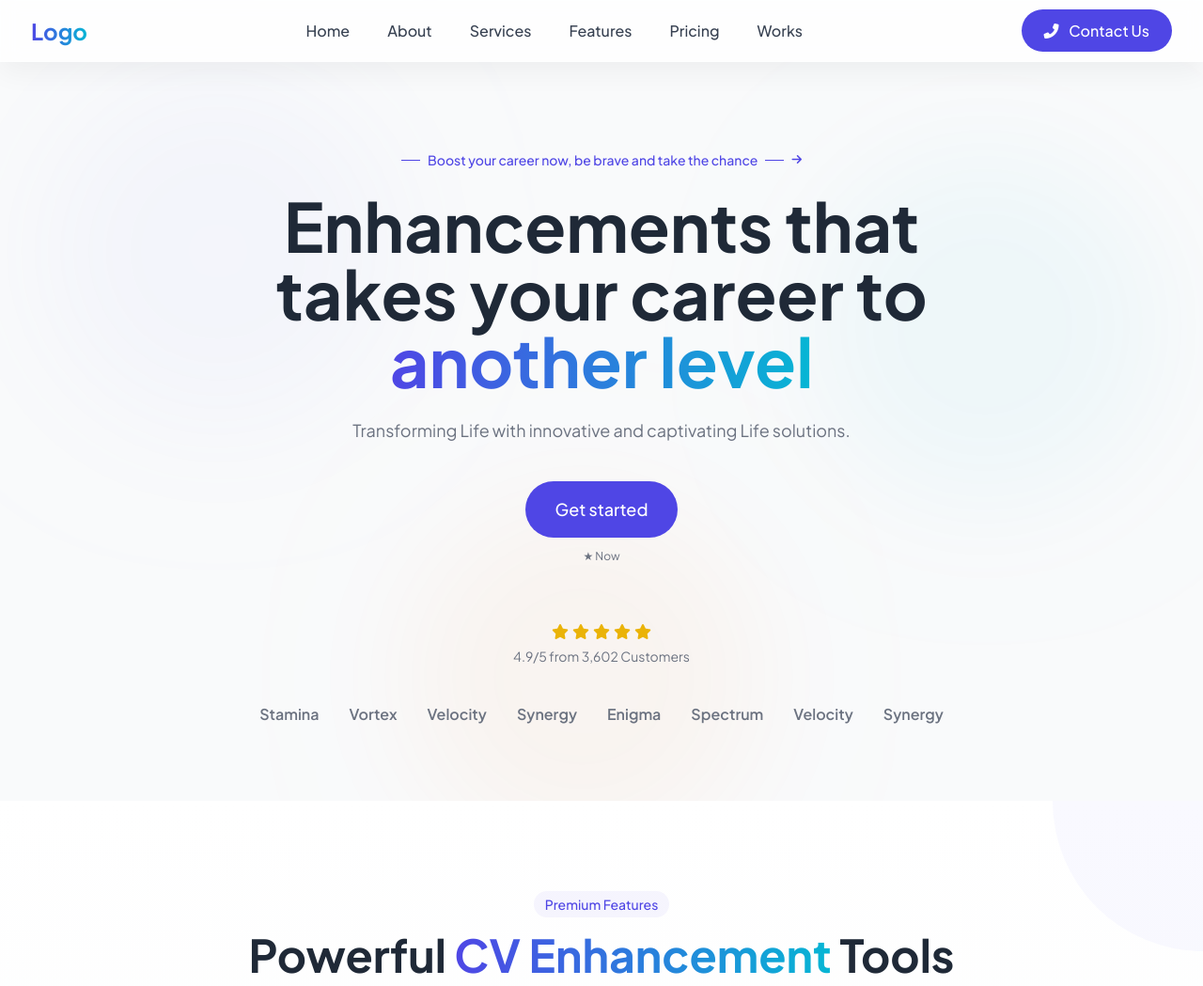
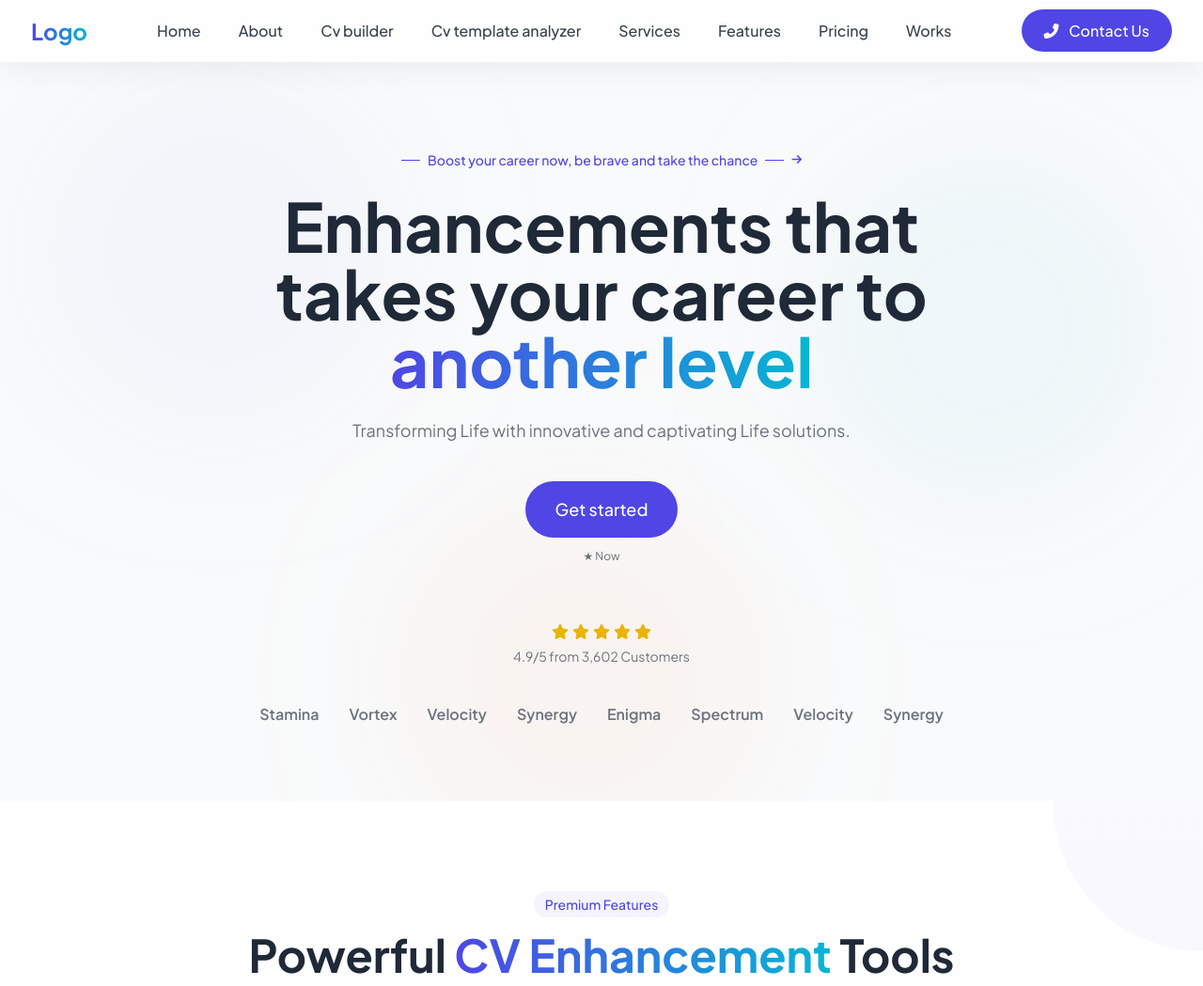
Before and after one commit to ChehAchraf/cv, a plain HTML site: page index.html in a window 1280 px wide. Shown: the top 1049 px of the page at 94% size. Drawn offline with nearby package versions, Linux system fonts and the light colour scheme.

Commit message:
update the navbar urls

```diff
--- a/index.html
+++ b/index.html
@@ -87,6 +87,8 @@
                 <div class="hidden md:flex items-center space-x-10">
                     <a href="#" class="text-gray-700 font-medium hover:text-primary transition-colors">Home</a>
                     <a href="#" class="text-gray-700 font-medium hover:text-primary transition-colors">About</a>
+                    <a href="cv-builder.html" class="text-gray-700 font-medium hover:text-primary transition-colors">Cv builder</a>
+                    <a href="cv-template-anlyzer.html" class="text-gray-700 font-medium hover:text-primary transition-colors">Cv template analyzer</a>
                     <a href="#" class="text-gray-700 font-medium hover:text-primary transition-colors">Services</a>
                     <a href="#" class="text-gray-700 font-medium hover:text-primary transition-colors">Features</a>
                     <a href="#" class="text-gray-700 font-medium hover:text-primary transition-colors">Pricing</a>
```
Also changed, not shown: cv-builder.html (+2 -0 lines).
